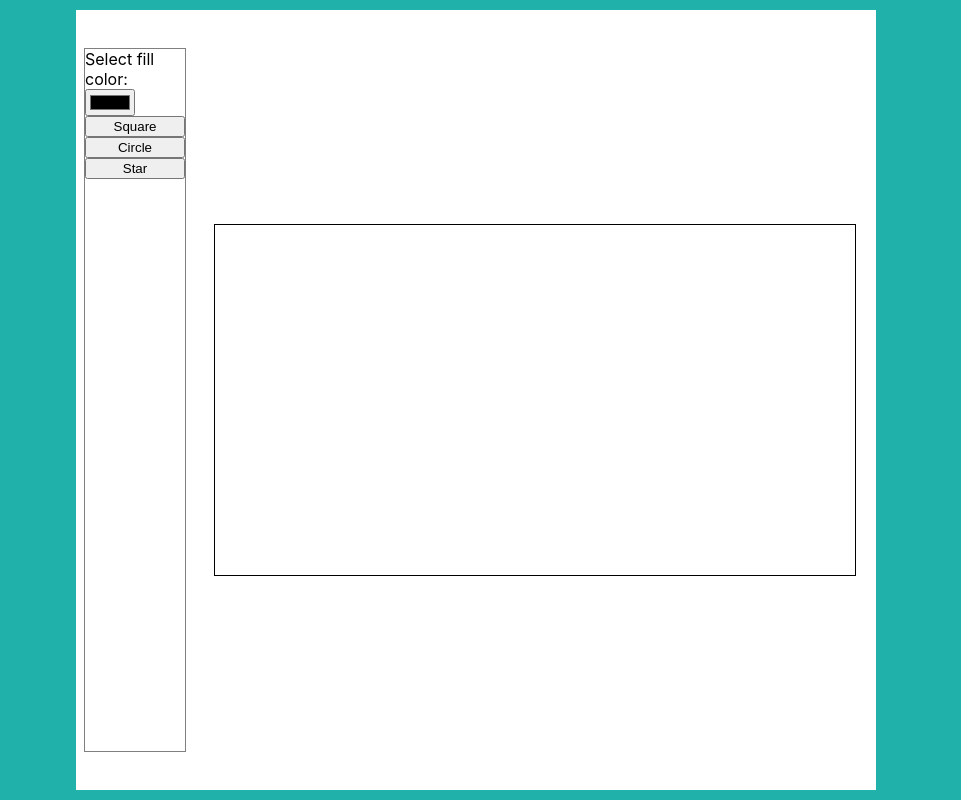
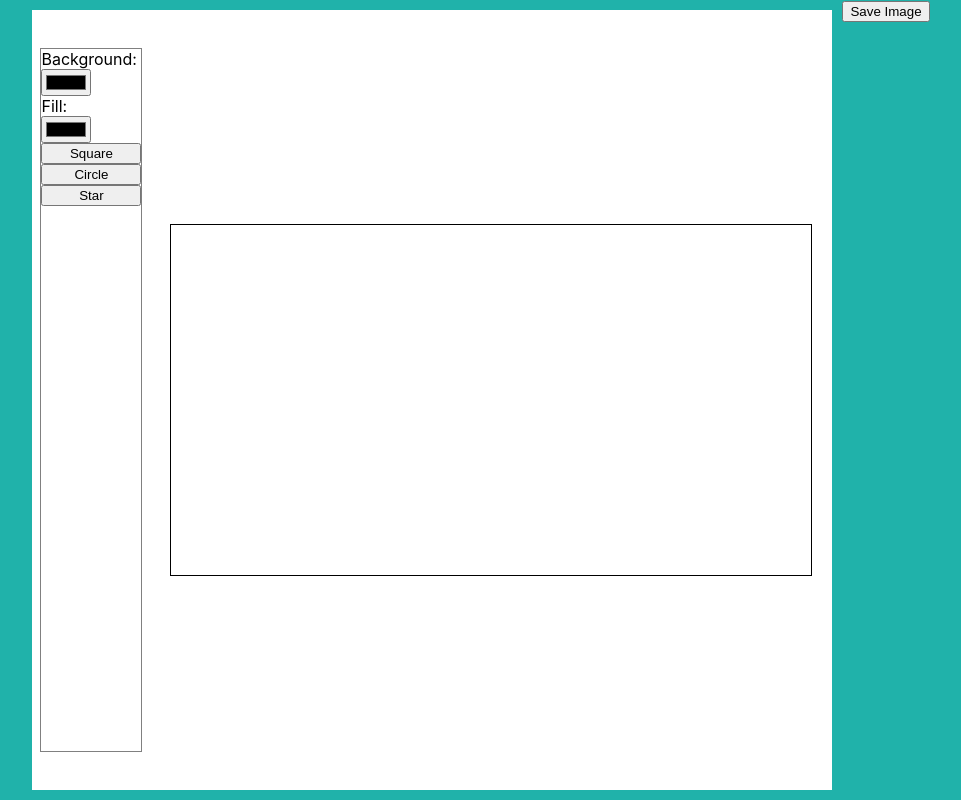
Before and after one commit to samiya-kazi/thumb-stack, a React (Create React App) app in the folder client/: page / in a window 1280 px wide. Shown: the whole page, without its empty margins (164-1125 px from the left). Built offline with nearby package versions, Linux system fonts and the light colour scheme.

Commit message:
added download feature

```diff
--- a/client/src/Components/Editor.js
+++ b/client/src/Components/Editor.js
@@ -1,5 +1,5 @@
-import { useState } from 'react';
-import { Stage, Layer, Rect, Circle } from 'react-konva';
+import { useState, useRef } from 'react';
+import { Stage, Layer, Rect } from 'react-konva';
 import CircleElement from './CircleElement';
 import SquareElement from './SquareElement';
 import StarElement from './StarElement';
@@ -9,21 +9,48 @@ function Editor () {
 
   const [shapes, setShapes] = useState([]);
   const [selectedId, setSelectedId] = useState(null);
+  const [backgroundColor, setBackgroundColor] = useState('white');
+
+  const stageRef = useRef();
+  const bgRef = useRef();
 
   const checkDeselect = (e) => {
     // deselect when clicked on empty area
-    const clickedOnEmpty = e.target === e.target.getStage();
+    const clickedOnEmpty = e.target === bgRef.current;
     if (clickedOnEmpty) {
       setSelectedId(null);
     }
   };
 
+
+  const handleExport = () => {
+    setSelectedId(null);
+
+    const uri = stageRef.current.toDataURL();
+    let link = document.createElement('a');
+    link.download = 'stage.png';
+    link.href = uri;
+    document.body.appendChild(link);
+    link.click();
+    document.body.removeChild(link);
+  };
+
+
   return (
+    <>
     <div className='editor'>
-      <Toolbar setShapes={setShapes}/>
+      <Toolbar setShapes={setShapes} setBackgroundColor={setBackgroundColor}/>
       <div className='drawing-stage'>
-        <Stage width={640} height={350} onMouseDown={checkDeselect} onTouchStart={checkDeselect}>
+        <Stage width={640} height={350} onMouseDown={checkDeselect} onTouchStart={checkDeselect} ref={stageRef}>
           <Layer>
+            <Rect
+              id='background'
+              width={640}
+              height={350}
+              fill={backgroundColor}
+              draggable={false}
+              ref={bgRef}
+            />
             {shapes.map((shape) => {
               switch (shape.type) {
                 case 'square':
@@ -66,6 +93,10 @@ function Editor () {
         </Stage>
       </div>
     </div>
+    <div>
+      <button onClick={handleExport}>Save Image</button>
+    </div>
+    </>
   )
 }
 
--- a/client/src/Components/Toolbar.js
+++ b/client/src/Components/Toolbar.js
@@ -1,11 +1,15 @@
 import { useState } from "react";
 
-function Toolbar ({ setShapes }) {
+function Toolbar ({ setShapes, setBackgroundColor }) {
 
   const [fillColor, setFillColor] = useState('#000000')
 
   function handleColorChange (event) {
     setFillColor(event.target.value)
+  }
+
+  function handleBackgroundChange (event) {
+    setBackgroundColor(event.target.value)
   }
 
 
@@ -84,7 +88,9 @@ function Toolbar ({ setShapes }) {
 
   return (
     <div className="toolbar">
-      <label>Select fill color:</label>
+      <label>Background:</label>
+      <input type='color' onChange={handleBackgroundChange} />
+      <label>Fill:</label>
       <input type='color' onChange={handleColorChange} />
       <button onClick={addSquare}>Square</button>
       <button onClick={addCircle}>Circle</button>
```
